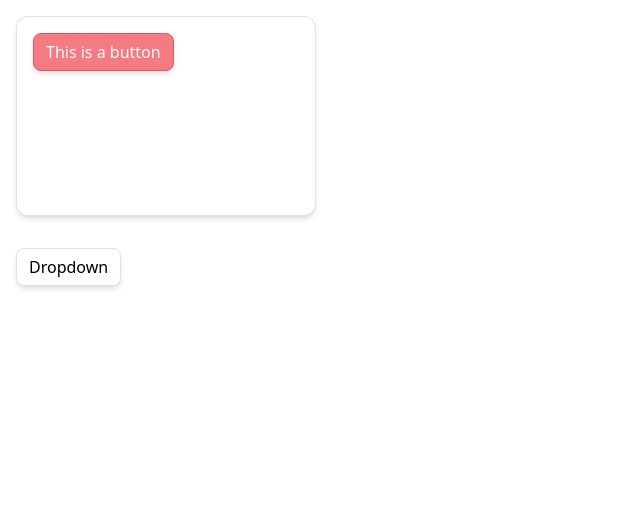
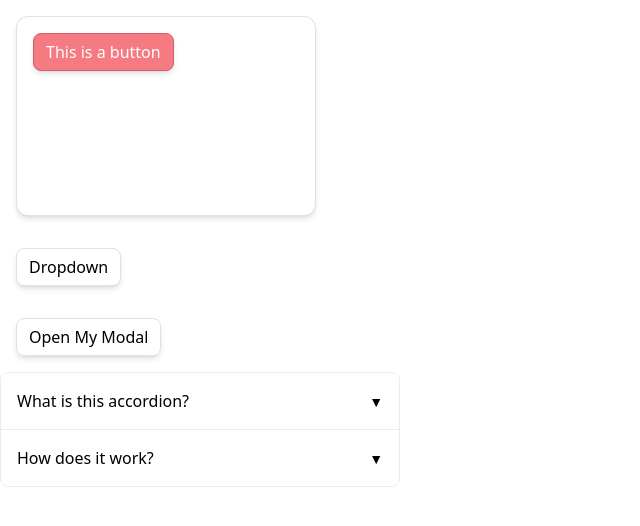
Before and after one commit to coquobxttr/snap-ui, a SvelteKit app: page / in a window 1280 px wide. Shown: the top 526 px of the page, without its empty margins (0-640 px from the left). Built offline with nearby package versions, Linux system fonts and the light colour scheme.

Commit message:
added accordian and modal, click events for buttons

```diff
--- a/package.json
+++ b/package.json
@@ -1,6 +1,6 @@
 {
 	"name": "nora-kit",
-	"version": "0.1.2",
+	"version": "0.1.5-alpha",
 	"license": "MIT",
 	"devDependencies": {
 		"@eslint/compat": "^1.2.5",
--- /dev/null
+++ b/src/lib/components/Accordion.svelte
@@ -0,0 +1,147 @@
+<script lang="ts">
+    import { slide } from "svelte/transition";
+
+    let {
+        items = [],
+        bgColour = "ffffff",
+        allowMultiple = false,
+        width = 300
+    } = $props();
+
+    let openItems = $state(new Set<number>());
+
+    // Add some default items if none provided
+    let accordionItems = items.length > 0 ? items : [
+        {
+            title: "Default Item 1",
+            content: "<p>This is the default content for item 1.</p>"
+        },
+        {
+            title: "Default Item 2",
+            content: "<p>This is the default content for item 2.</p>"
+        }
+    ];
+
+    let darkerBg = darkerColour(bgColour);
+    let textColour = autoTextColour(bgColour);
+
+    function darkerColour(colour: string) {
+        let r = colour.substring(0,2);
+        let g = colour.substring(2,4);
+        let b = colour.substring(4,6);
+        let rInt: number = parseInt(r, 16);
+        let gInt: number = parseInt(g, 16);
+        let bInt: number = parseInt(b, 16);
+        r = Math.max(0, rInt - 20).toString(16).padStart(2, '0');
+        g = Math.max(0, gInt - 20).toString(16).padStart(2, '0');
+        b = Math.max(0, bInt - 20).toString(16).padStart(2, '0');
+        return `${r}${g}${b}`;
+    }
+
+    function getRelativeLuminance(hexColour: string): number {
+        const r = parseInt(hexColour.substring(0, 2), 16);
+        const g = parseInt(hexColour.substring(2, 4), 16);
+        const b = parseInt(hexColour.substring(4, 6), 16);
+        const rNorm = r / 255;
+        const gNorm = g / 255;
+        const bNorm = b / 255;
+        const rLinear = rNorm <= 0.03928 ? rNorm / 12.92 : Math.pow((rNorm + 0.055) / 1.055, 2.4);
+        const gLinear = gNorm <= 0.03928 ? gNorm / 12.92 : Math.pow((gNorm + 0.055) / 1.055, 2.4);
+        const bLinear = bNorm <= 0.03928 ? bNorm / 12.92 : Math.pow((bNorm + 0.055) / 1.055, 2.4);
+        return 0.2126 * rLinear + 0.7152 * gLinear + 0.0722 * bLinear;
+    }
+
+    function autoTextColour(bgColour: string) {
+        const brightness = getRelativeLuminance(bgColour);
+        return brightness > 0.5 ? 'black' : 'white';
+    }
+
+    function toggleItem(index: number) {
+        console.log('Toggling item:', index); // Debug log
+        const newOpenItems = new Set(openItems);
+
+        if (allowMultiple) {
+            if (newOpenItems.has(index)) {
+                newOpenItems.delete(index);
+            } else {
+                newOpenItems.add(index);
+            }
+        } else {
+            if (newOpenItems.has(index)) {
+                newOpenItems.clear();
+            } else {
+                newOpenItems.clear();
+                newOpenItems.add(index);
+            }
+        }
+
+        openItems = newOpenItems;
+    }
+
+    function handleKeydown(event: KeyboardEvent, index: number) {
+        if (event.key === "Enter" || event.key === " ") {
+            event.preventDefault();
+            toggleItem(index);
+        }
+    }
+</script>
+
+<div class="rounded-lg overflow-hidden border-1" style="border-color: #{darkerBg}; width: {width}px;">
+    {#each accordionItems as item, index}
+        <div class="accordion-item" style="border-color: #{darkerBg};">
+            <!-- Header -->
+            <button
+                class="accordion-header w-full text-left p-4 flex justify-between items-center focus:outline-none focus:ring-2 focus:ring-blue-500"
+                style="background-color: #{bgColour}; color: {textColour};"
+                onclick={() => toggleItem(index)}
+                onkeydown={(e) => handleKeydown(e, index)}
+                aria-expanded={openItems.has(index)}
+            >
+                <span class="font-medium">{item.title}</span>
+                <span
+                    class="accordion-icon transition-transform duration-200"
+                    class:rotate-180={openItems.has(index)}
+                >
+                    ▼
+                </span>
+            </button>
+
+            <!-- Content -->
+            {#if openItems.has(index)}
+                <div
+                    class="accordion-content p-4"
+                    style="background-color: #{bgColour}; color: {textColour};"
+                    transition:slide={{ duration: 300 }}
+                >
+                    {#if item.content}
+                        {@html item.content}
+                    {/if}
+                </div>
+            {/if}
+        </div>
+    {/each}
+</div>
+
+<style>
+    .accordion-header:hover {
+        filter: brightness(0.95);
+    }
+
+    .accordion-icon {
+        font-size: 0.875rem;
+        transition: transform 0.2s ease;
+    }
+
+    .accordion-item {
+        border-bottom: 1px;
+        border-style: solid;
+    }
+
+    .accordion-item:last-child {
+        border-bottom: 0;
+    }
+
+    .rotate-180 {
+        transform: rotate(180deg);
+    }
+</style>
--- a/src/lib/components/Button.svelte
+++ b/src/lib/components/Button.svelte
@@ -1,5 +1,15 @@
 <script lang="ts">
-    let { bgColour, children, id } = $props()
+    let {
+        bgColour = "ffffff",
+        children, id = "button",
+        onClick = () => {}
+    }: {
+        bgColour?: string,
+        children: import('svelte').Snippet;
+        id?: string,
+        onClick?: (event: MouseEvent) => void;
+    } = $props()
+
     let darkerBg = darkerColour(bgColour);
     let textColour = autoTextColour(bgColour)
 
@@ -48,6 +58,7 @@
     class="rounded-lg p-1.5 pl-3 pr-3 m-4 font-medium shadow-md border-1 cursor-pointer"
     style="--bg: #{bgColour}; --bg-hover: #{darkerBg}; --text-colour: {textColour};"
     id="{id}"
+    onclick={onClick}
 >
     {@render children()}
 </button>
--- a/src/lib/components/Card.svelte
+++ b/src/lib/components/Card.svelte
@@ -1,5 +1,5 @@
 <script lang="ts">
-    let { children, width, height, bgColour } = $props()
+    let { children, width, height, bgColour = "ffffff" } = $props()
     let borderColour = darkerColour(bgColour);
 
     function darkerColour(colour: String) {
--- a/src/lib/components/Dropdown.svelte
+++ b/src/lib/components/Dropdown.svelte
@@ -4,7 +4,6 @@
     let {
         targetId,
         placement = "top",
-        trigger = "click",
         bgColour = "ffffff",
         children
     } = $props();
@@ -188,8 +187,9 @@
     }
 
     #dropMenu :global(ul hr) {
-        width: 50%;
+        width: 75%;
         margin: auto;
+        color: var(--bg-hover);
     }
 
     div :global(ul) {
--- /dev/null
+++ b/src/lib/components/Modal.svelte
@@ -0,0 +1,121 @@
+<script lang="ts">
+    import { fade } from "svelte/transition";
+
+    let {
+        triggerText = "Open Modal",
+        title = "",
+        bgColour = "ffffff",
+        triggerBgColour = "3b82f6",
+        children
+    } = $props();
+
+    let isOpen = $state(false);
+    let textColour = autoTextColour(bgColour);
+    let darkerBg = darkerColour(bgColour);
+    let triggerDarkerBg = darkerColour(triggerBgColour);
+    let triggerTextColour = autoTextColour(triggerBgColour);
+
+    function darkerColour(colour: string) {
+        let r = colour.substring(0,2);
+        let g = colour.substring(2,4);
+        let b = colour.substring(4,6);
+
+        let rInt: number = parseInt(r, 16);
+        let gInt: number = parseInt(g, 16);
+        let bInt: number = parseInt(b, 16);
+
+        r = Math.max(0, rInt - 30).toString(16).padStart(2, '0');
+        g = Math.max(0, gInt - 30).toString(16).padStart(2, '0');
+        b = Math.max(0, bInt - 30).toString(16).padStart(2, '0');
+
+        return `${r}${g}${b}`;
+    }
+
+    function getRelativeLuminance(hexColour: string): number {
+        const r = parseInt(hexColour.substring(0, 2), 16);
+        const g = parseInt(hexColour.substring(2, 4), 16);
+        const b = parseInt(hexColour.substring(4, 6), 16);
+
+        const rNorm = r / 255;
+        const gNorm = g / 255;
+
+        const bNorm = b / 255;
+        const rLinear = rNorm <= 0.03928 ? rNorm / 12.92 : Math.pow((rNorm + 0.055) / 1.055, 2.4);
+        const gLinear = gNorm <= 0.03928 ? gNorm / 12.92 : Math.pow((gNorm + 0.055) / 1.055, 2.4);
+        const bLinear = bNorm <= 0.03928 ? bNorm / 12.92 : Math.pow((bNorm + 0.055) / 1.055, 2.4);
+
+        return 0.2126 * rLinear + 0.7152 * gLinear + 0.0722 * bLinear;
+    }
+
+    function autoTextColour(bgColour: string) {
+        const brightness = getRelativeLuminance(bgColour);
+        return brightness > 0.5 ? 'black' : 'white';
+    }
+
+    function openModal() {
+        isOpen = true;
+    }
+
+    function closeModal() {
+        isOpen = false;
+    }
+
+    function handleBackdropClick(e: MouseEvent) {
+        if (e.target === e.currentTarget) {
+            closeModal();
+        }
+    }
+</script>
+
+<!-- Trigger Button -->
+<button
+    class="w-fit rounded-lg p-1.5 pl-3 pr-3 m-4 font-medium shadow-md border-1 cursor-pointer"
+    style="--bg: #{bgColour}; --bg-hover: #{darkerBg}; --text-colour: {textColour};"
+    onclick={openModal}
+>
+    {triggerText}
+</button>
+
+<!-- Modal -->
+{#if isOpen}
+    <!-- svelte-ignore a11y_click_events_have_key_events -->
+    <!-- svelte-ignore a11y_no_static_element_interactions -->
+    <div
+    class="fixed inset-0 flex items-center justify-center z-50"
+    style="background: rgba(0, 0, 0, 0.5);"
+    onclick={handleBackdropClick}
+    transition:fade={{ duration: 150 }}
+  >
+        <div
+            class="rounded-lg shadow-lg max-w-md w-full mx-4 p-6"
+            style="background-color: #{bgColour}; color: {textColour}; --bg-hover: #{darkerBg};"
+        >
+            {#if title}
+                <div class="flex justify-between items-center mb-4">
+                    <h2 class="text-xl font-bold">{title}</h2>
+                    <button
+                        class="text-2xl hover:opacity-70"
+                        onclick={closeModal}
+                    >
+                        ×
+                    </button>
+                </div>
+            {/if}
+
+            <div class="modal-body">
+                {#if children}
+                    {@render children()}
+                {/if}
+            </div>
+        </div>
+    </div>
+{/if}
+
+<style>
+    button {
+        border-color: var(--bg-hover);
+    }
+    button:hover {
+        background-color: var(--bg-hover);
+    }
+</style>
--- a/src/lib/index.ts
+++ b/src/lib/index.ts
@@ -1,11 +1,15 @@
+import Accordian from "./components/Accordion.svelte";
 import Button from "./components/Button.svelte";
 import Card from "./components/Card.svelte";
 import Dropdown from "./components/Dropdown.svelte";
+import Modal from "./components/Modal.svelte";
 import Tooltip from "./components/Tooltip.svelte";
 
 export const Nora = {
     Button: Button,
     Card: Card,
     Tooltip: Tooltip,
-    Dropdown: Dropdown
+    Dropdown: Dropdown,
+    Modal: Modal,
+    Accordion: Accordian,
 }
--- a/src/routes/+page.svelte
+++ b/src/routes/+page.svelte
@@ -1,10 +1,14 @@
 <script lang="ts">
     import { Nora } from "$lib/index.js";
+
+    function lol() {
+        console.log("Example Click Event")
+    }
 </script>
 
-<div class="flex flex-col">
+<div class="flex flex-col w-full h-full">
     <Nora.Card width=300 height = 200 bgColour="ffffff">
-        <Nora.Button bgColour="f57a81" id="defaultButton">
+        <Nora.Button bgColour="f57a81" id="defaultButton" onClick={lol}>
             This is a button
         </Nora.Button>
         <Nora.Tooltip targetId="defaultButton" placement="bottom">
@@ -14,7 +18,7 @@
         </Nora.Tooltip>
     </Nora.Card>
 
-    <Nora.Button bgColour="ffffff" id="dropdownButton1">Dropdown</Nora.Button>
+    <Nora.Button id="dropdownButton1">Dropdown</Nora.Button>
     <Nora.Dropdown targetId="dropdownButton1">
         <ul>
             <li>Thing 1</li>
@@ -22,4 +26,30 @@
             <li>Thing 2</li>
         </ul>
     </Nora.Dropdown>
+
+    <Nora.Modal
+        triggerText="Open My Modal"
+        title="Example Modal"
+        bgColour="ffffff"
+        triggerBgColour="10b981"
+    >
+        <h1>I'm a heading</h1>
+        <p><em>Hello hello</em></p>
+        <p>This modal manages its own state!</p>
+    </Nora.Modal>
+
+    <Nora.Accordion
+        width={400}
+        allowMultiple={true}
+        items={[
+            {
+            title: "What is this accordion?",
+            content: "<p>This is the first accordion item. It contains <strong>HTML content</strong> and can be expanded or collapsed.</p>"
+            },
+            {
+            title: "How does it work?",
+            content: "<p>Click on any header to expand or collapse the content. You can have multiple items open at once!</p>"
+            }
+        ]}
+    />
 </div>
```
